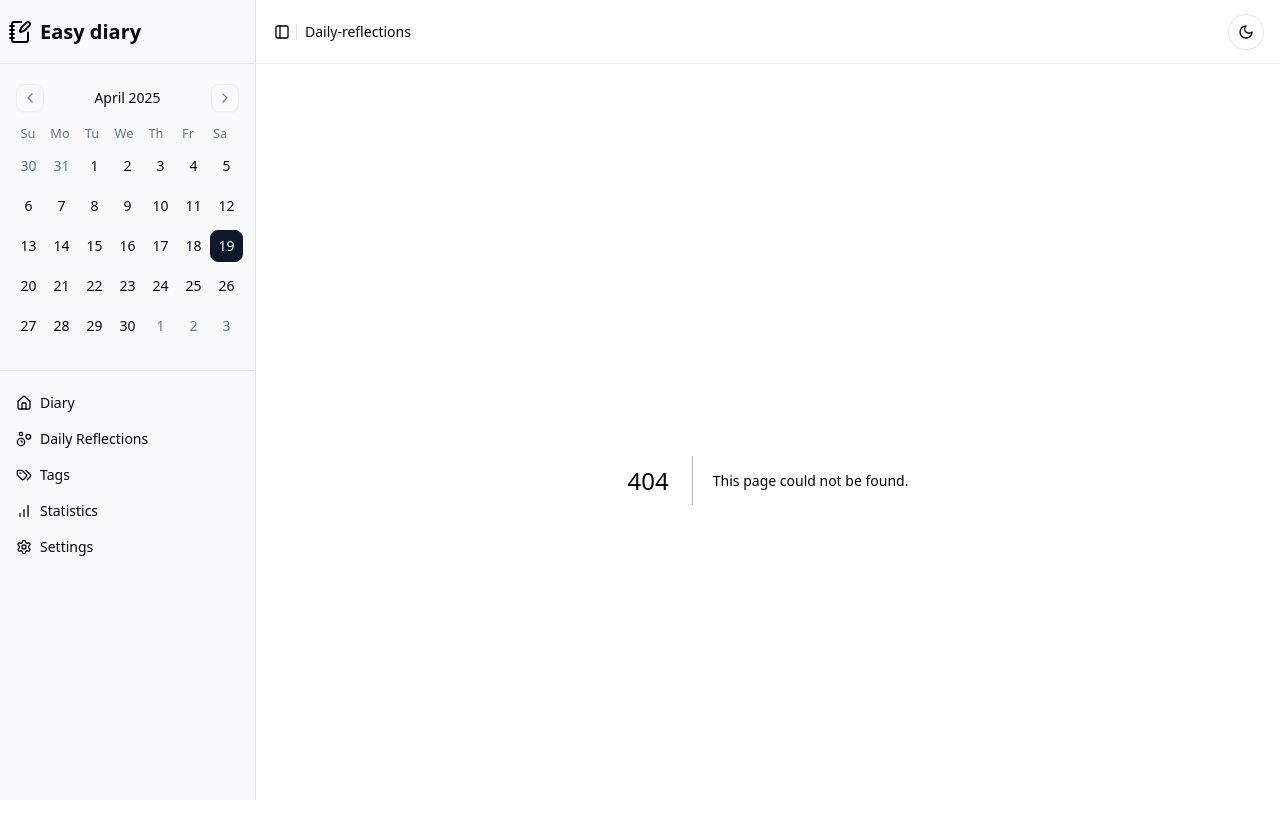
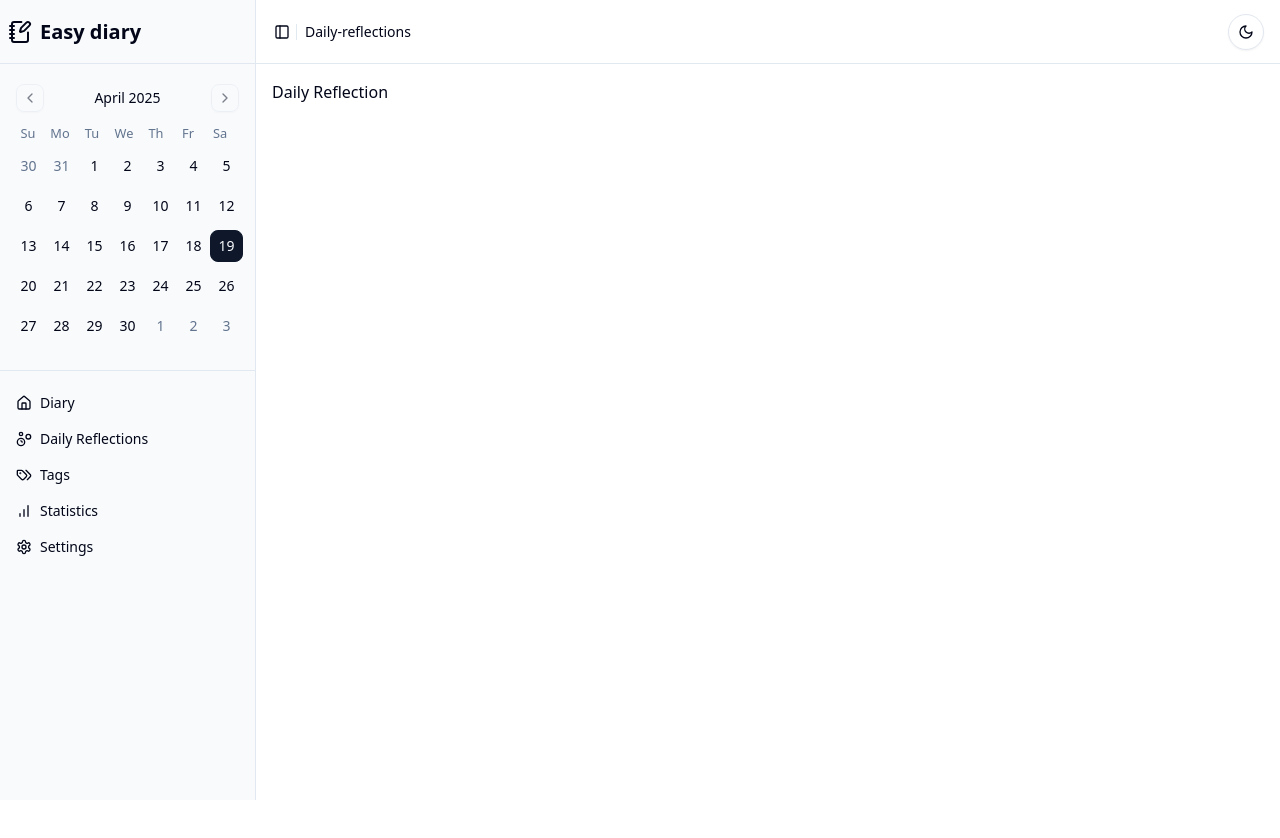
Before and after one commit to mist941/easy-diary, a Next.js app in the folder frontend/: page /daily-reflections in a window 1280 px wide. Before the commit this address had no page. Shown: the top 838 px of the page. After the commit the page ends 800 px from the top, so only its background shows below. Built offline with nearby package versions, Linux system fonts and the light colour scheme.

Commit message:
added daily-reflection component

```diff
--- /dev/null
+++ b/frontend/src/app/daily-reflections/page.tsx
@@ -0,0 +1,3 @@
+export default function DailyReflectionPage() {
+  return <div>Daily Reflection</div>;
+}
--- a/frontend/src/components/layouts/AppSidebar/AppSidebar.tsx
+++ b/frontend/src/components/layouts/AppSidebar/AppSidebar.tsx
@@ -8,7 +8,7 @@ import { SidebarSeparator } from '@/components/layouts/Sidebar';
 import { SidebarMenuButton } from '@/components/layouts/Sidebar';
 import { SidebarMenuItem } from '@/components/layouts/Sidebar';
 import { SidebarMenu } from '@/components/layouts/Sidebar';
-import { Tags, BarChart, Settings, Home, Bubbles } from 'lucide-react';
+import { Tags, Home, Bubbles, BarChart, Settings } from 'lucide-react';
 import { useRouter } from 'next/navigation';
 
 function AppSidebar({ ...props }: React.ComponentProps<typeof Sidebar>) {
```
